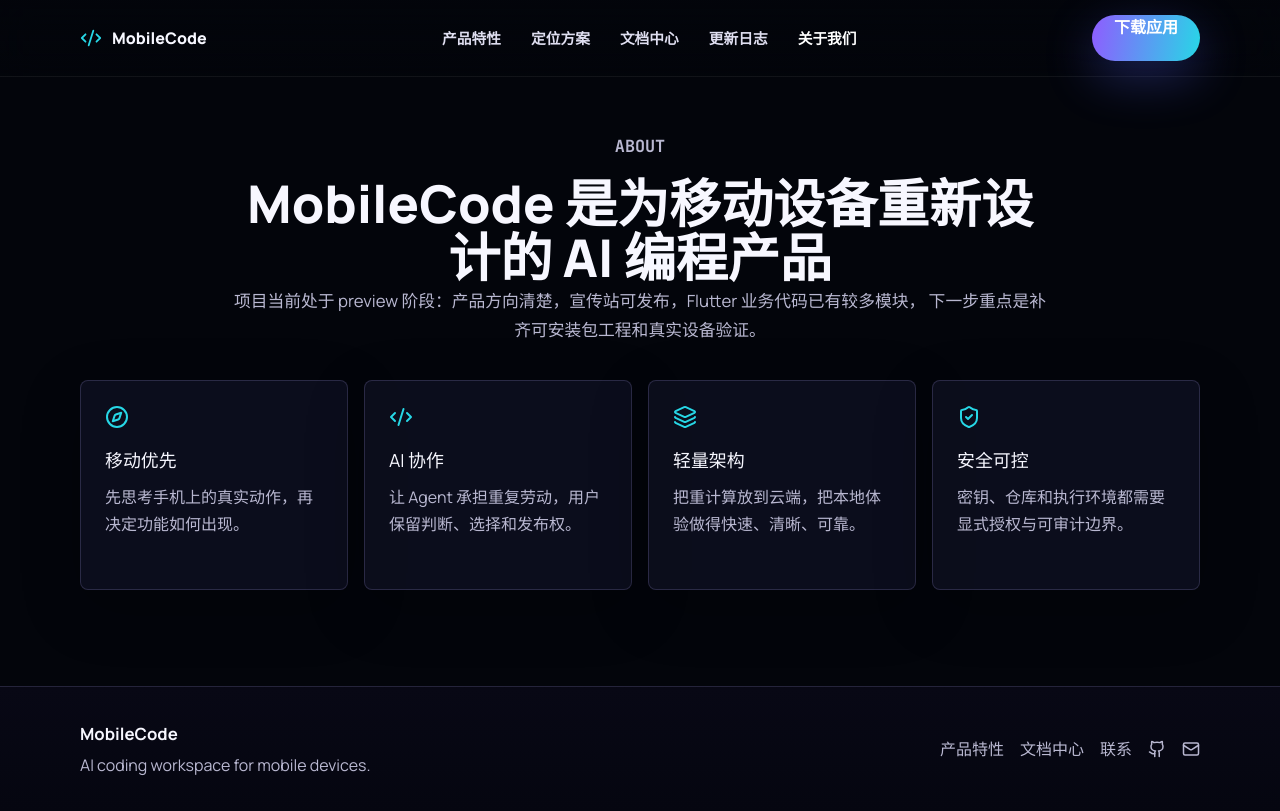
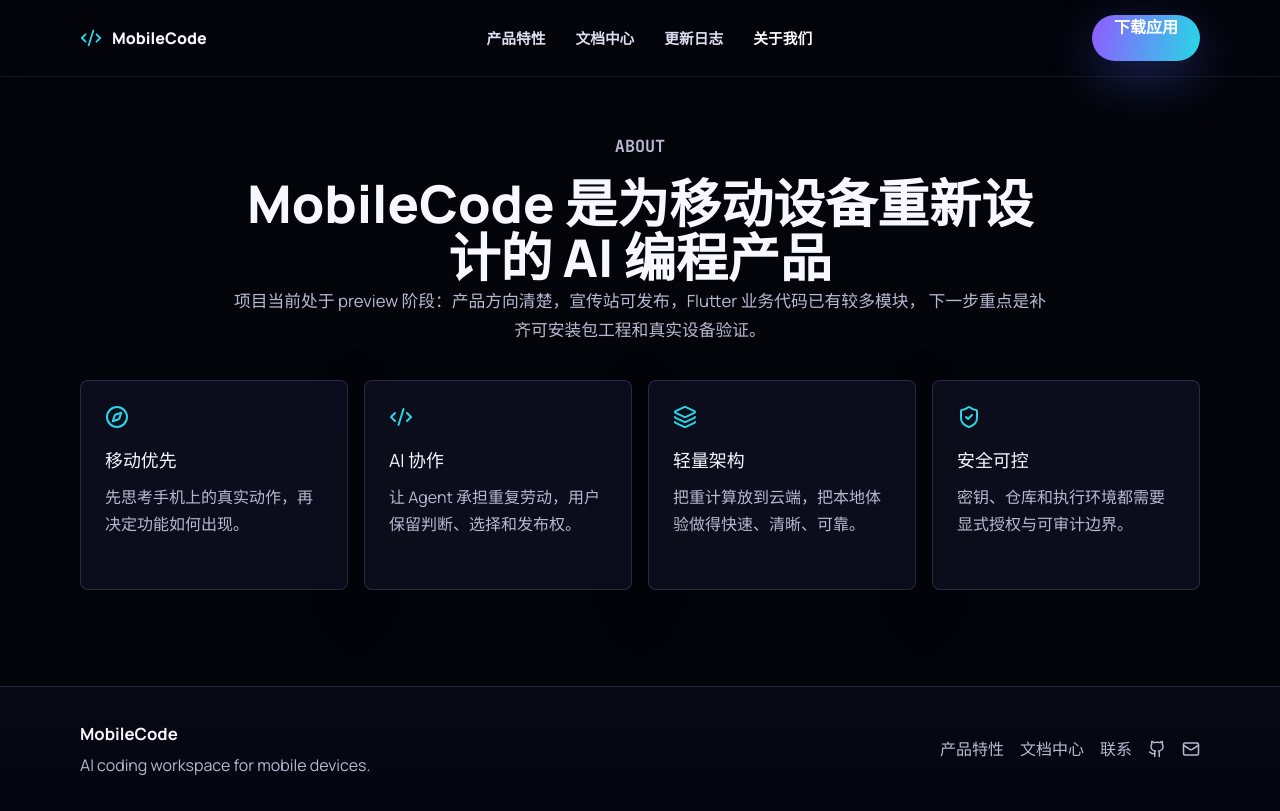
Before and after one commit to Harzva/mobilecode, a React (Vite) app in the folder app/: page /#/about in a window 1280 px wide. Built offline with nearby package versions, Linux system fonts and the light colour scheme.

Commit message:
docs: hide commercial pricing page

```diff
--- a/app/src/App.tsx
+++ b/app/src/App.tsx
@@ -1,8 +1,7 @@
-import { Routes, Route } from 'react-router-dom';
+import { Navigate, Routes, Route } from 'react-router-dom';
 import Layout from './components/Layout';
 import Home from './pages/Home';
 import Features from './pages/Features';
-import Pricing from './pages/Pricing';
 import Docs from './pages/Docs';
 import Changelog from './pages/Changelog';
 import About from './pages/About';
@@ -14,7 +13,7 @@ export default function App() {
       <Routes>
         <Route path="/" element={<Home />} />
         <Route path="/features" element={<Features />} />
-        <Route path="/pricing" element={<Pricing />} />
+        <Route path="/pricing" element={<Navigate to="/features" replace />} />
         <Route path="/docs" element={<Docs />} />
         <Route path="/changelog" element={<Changelog />} />
         <Route path="/about" element={<About />} />
--- a/app/src/components/Navbar.tsx
+++ b/app/src/components/Navbar.tsx
@@ -6,7 +6,6 @@ const apkUrl = 'https://github.com/Harzva/mobilecode/releases/download/v0.1.0/mo
 
 const navLinks = [
   { label: '产品特性', path: '/features' },
-  { label: '定位方案', path: '/pricing' },
   { label: '文档中心', path: '/docs' },
   { label: '更新日志', path: '/changelog' },
   { label: '关于我们', path: '/about' },
```
